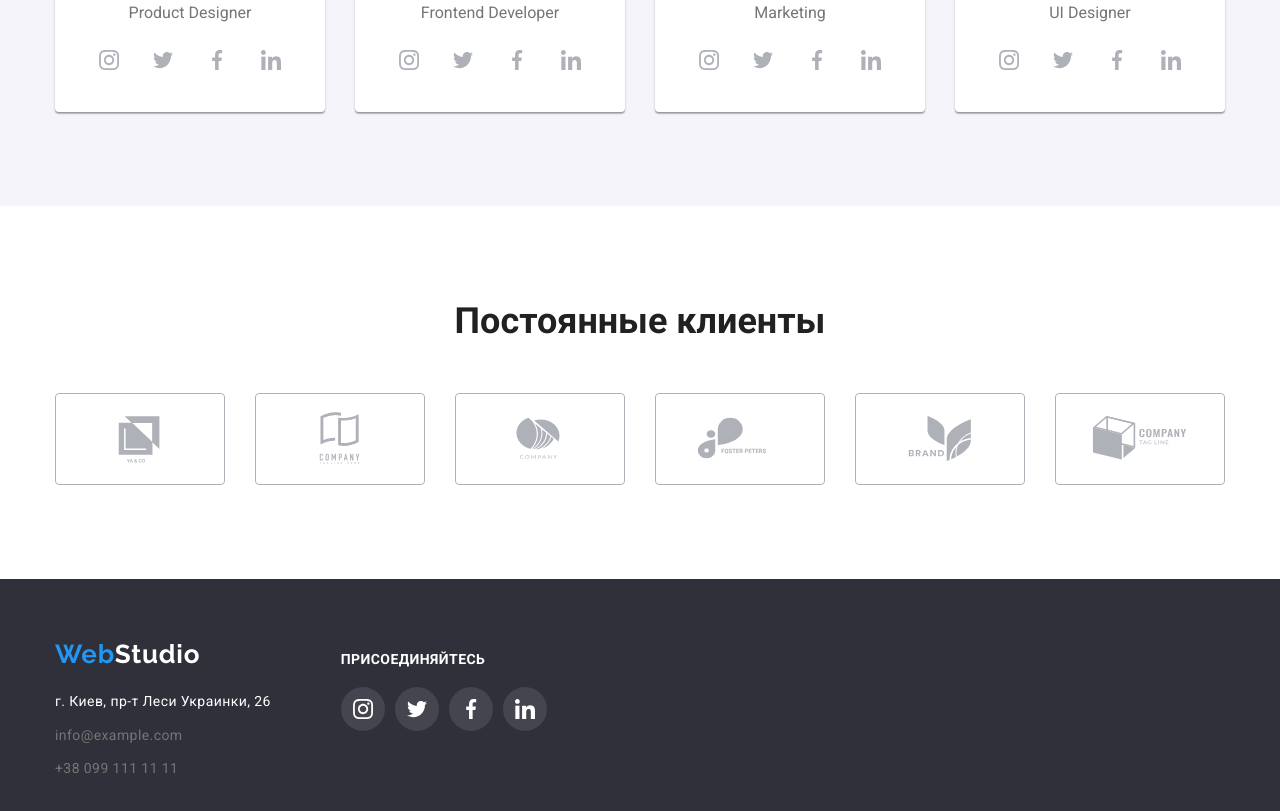
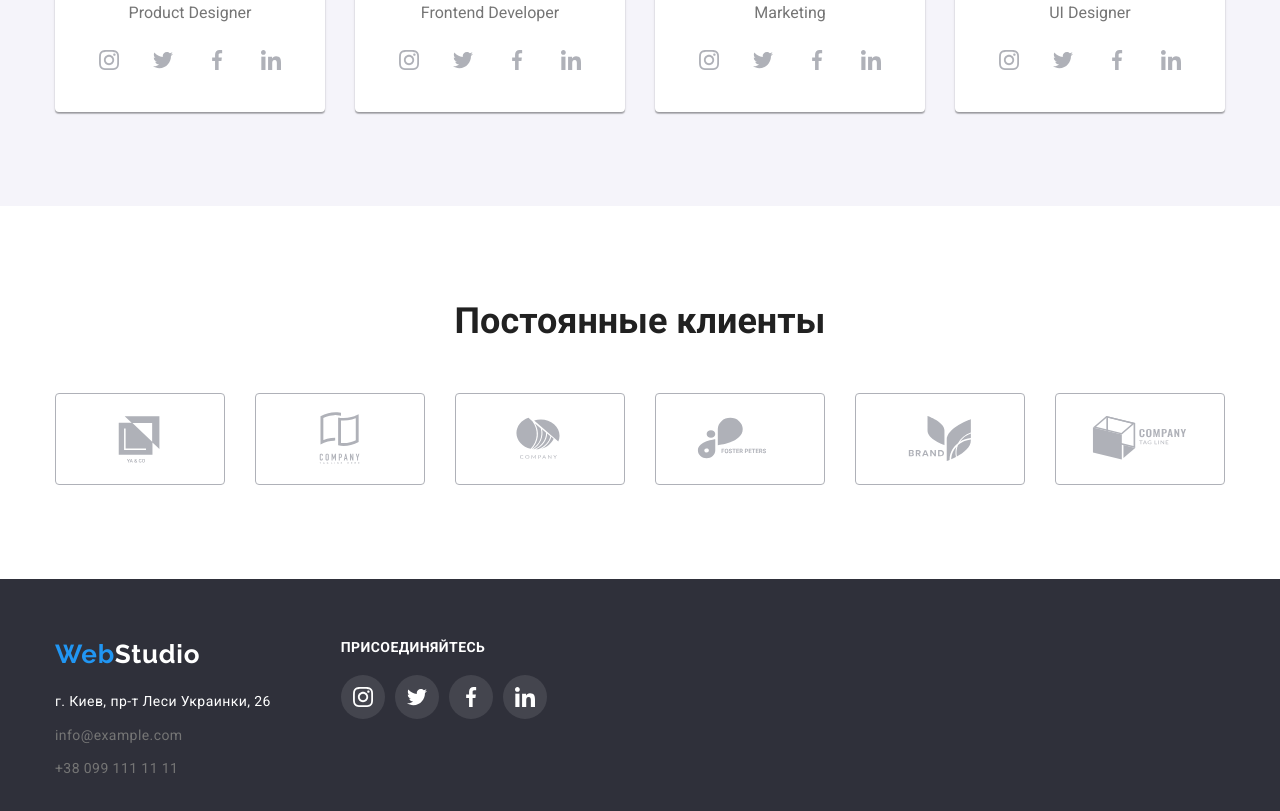
Before and after one commit to Artowod/goit-markup-hw-05, a plain HTML site: page index.html in a window 1280 px wide. Shown: the part 2125-2936 px from the top of the page. Drawn offline with Linux system fonts and the light colour scheme.

Commit message:
minor changes
acording to mentors notes for hw4

```diff
--- a/css/styles.css
+++ b/css/styles.css
@@ -538,6 +538,12 @@ footer {
   align-items: center;
 }
 
+.social-links-list-footer {
+  display: flex;
+  justify-content: space-between;
+  align-items: center;
+}
+
 .social-links-link {
   display: flex;
   height: 44px;
@@ -613,6 +619,8 @@ footer {
 
 .page-footer .container {
   display: flex;
+  justify-content: start;
+  align-items: start;
 }
 
 .footer-logo-address {
@@ -620,7 +628,6 @@ footer {
 }
 
 .footer-social-links {
-  padding-top: 12px;
 }
 
 .footer-social-links-title {
--- a/index.html
+++ b/index.html
@@ -332,7 +332,7 @@
         </div>
         <div class="footer-social-links">
           <p class="footer-social-links-title">Присоединяйтесь</p>
-          <ul class="social-links">
+          <ul class="social-links-list-footer">
             <li class="social-links-element-footer">
               <a class="social-links-link-footer" href="">
                 <svg class="social-icon-instagram-footer" width="20px" height="20px">
```
